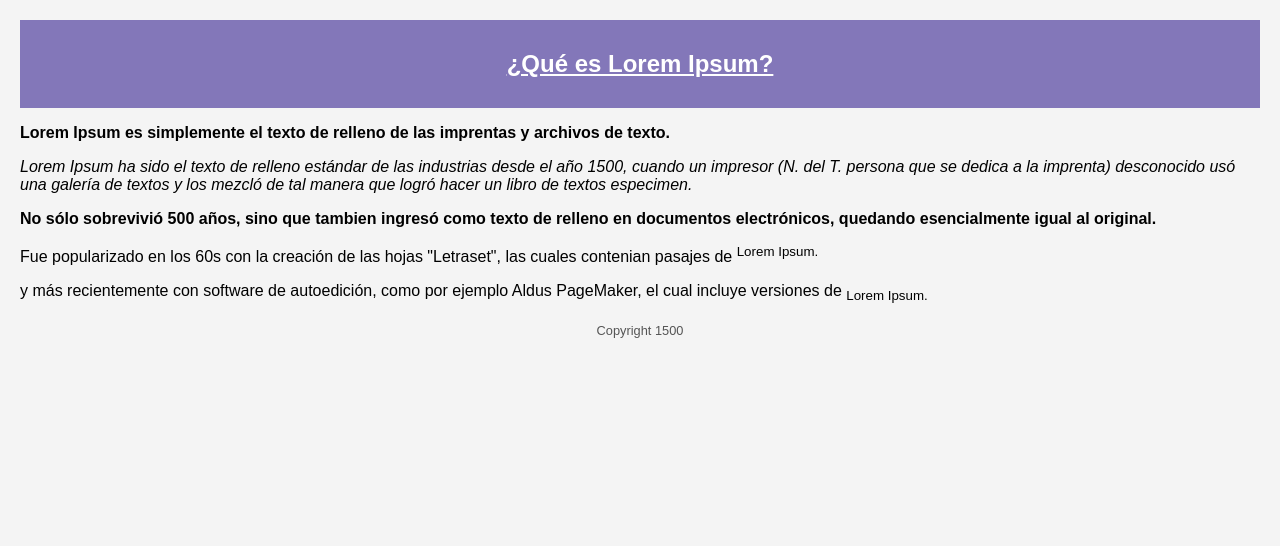
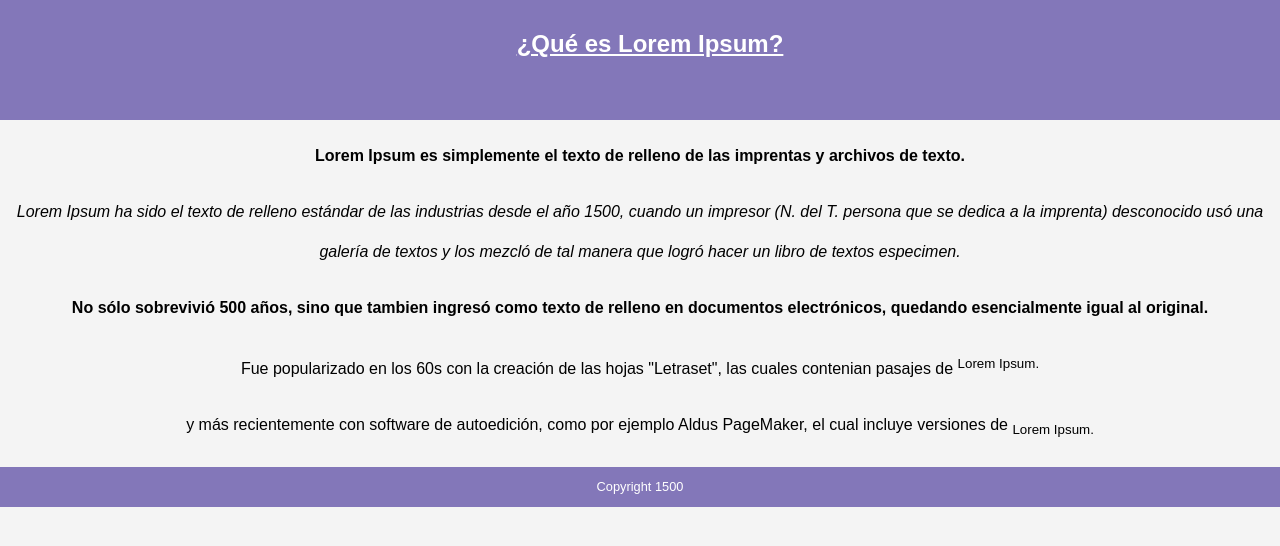
Before and after one commit to laura-benavente/Practica5, a plain HTML site: page index.html in a window 1280 px wide. Drawn offline with Linux system fonts and the light colour scheme.

Commit message:
Practica 5

```diff
--- a/index.html
+++ b/index.html
@@ -12,19 +12,19 @@
 <body>
 
     <header>
-        <h2 class="subrayado">¿Qué es Lorem Ipsum?</h2>
+        <h2 class="subrayado">¿Qué es Lorem Ipsum?</h2> <!-- header con encabezado de segundo nivel subrayado en CSS-->
     </header>
 
     <main>
-        <p class="negrita">Lorem Ipsum es simplemente el texto de relleno de las imprentas y archivos de texto.</p>
-        <p class="cursiva">Lorem Ipsum ha sido el texto de relleno estándar de las industrias desde el año 1500, cuando un impresor (N. del T. persona que se dedica a la imprenta) desconocido usó una galería de textos y los mezcló de tal manera que logró hacer un libro de textos especimen.</p>
-        <p><strong>No sólo sobrevivió 500 años, sino que tambien ingresó como texto de relleno en documentos electrónicos, quedando esencialmente igual al original.</strong></p>
-        <p>Fue popularizado en los 60s con la creación de las hojas "Letraset", las cuales contenian pasajes de <sup>Lorem Ipsum.</sup></p>
-        <p>y más recientemente con software de autoedición, como por ejemplo Aldus PageMaker, el cual incluye versiones de <sub>Lorem Ipsum.</sub></p>
+        <p class="negrita">Lorem Ipsum es simplemente el texto de relleno de las imprentas y archivos de texto.</p><!--Párrafo en negrita desde CSS-->
+        <p class="cursiva">Lorem Ipsum ha sido el texto de relleno estándar de las industrias desde el año 1500, cuando un impresor (N. del T. persona que se dedica a la imprenta) desconocido usó una galería de textos y los mezcló de tal manera que logró hacer un libro de textos especimen.</p><!--Párrafo en cursiva desde CSS-->
+        <p><strong>No sólo sobrevivió 500 años, sino que tambien ingresó como texto de relleno en documentos electrónicos, quedando esencialmente igual al original.</strong></p><!--Párrafo con enfasis e importancia semantica-->
+        <p>Fue popularizado en los 60s con la creación de las hojas "Letraset", las cuales contenian pasajes de <sup>Lorem Ipsum.</sup></p><!--Parrafo con superindice-->
+        <p>y más recientemente con software de autoedición, como por ejemplo Aldus PageMaker, el cual incluye versiones de <sub>Lorem Ipsum.</sub></p><!--Párrafo con subindice-->
     </main>
 
     <footer>
-        <p class="copyright">Copyright 1500</p>
+        <p class="copyright">Copyright 1500</p> <!--Footer con copyright año 1500 como guiño a la creación del Lorem Ipsum -->
     </footer>
 
 </body>
--- a/styles.css
+++ b/styles.css
@@ -1,7 +1,6 @@
 body {
     font-family: Arial, sans-serif; /* Fuente general para toda la página */
-    margin: 0; /* Margen */
-    padding: 20px; /* Relleno */
+    margin: 0; /* Margen */;
     background-color: #f4f4f4; /* Color de fondo */
 }
 
@@ -10,26 +9,34 @@ header {
     color: white; /* Color del texto */
     padding: 10px; /* Relleno */
     text-align: center; /* Centrado del texto */
+    height: 100px; /* altura*/
+    width: 100%; /*ancho*/
 }
 
 h2.subrayado {
-    text-decoration: underline; /* Subrayado del encabezado */
+    text-decoration: underline; /* Subrayado del encabezado de segundo nivel */
 }
-
+main {
+    text-align: center; /*centrar texto de parrafos*/
+    line-height: 40px; /*espacio entre lineas*/
+}
 .negrita {
-    font-weight: bold; /* Negrita */
+    font-weight: bold; /* Negrita del parrafo */
 }
 
 .cursiva {
-    font-style: italic; /* Cursiva */
+    font-style: italic; /* Cursiva del parrafo*/
 }
 
 footer {
     text-align: center; /* Centrado del texto del footer */
-    margin-top: 20px; /* Margen superior */
+    background-color: #8377b9;
+    position: fixed; /* posición*/
+    width: 100%; /* el footer ocupará todo el ancho de la pantalla */
+    max-height: 60px; /* altura maxima del footer*/
 }
 
 .copyright {
-    font-size: 0.8em; /* Letra pequeña para el copyright */
-    color: #555; /* Color gris para el texto del copyright */
+    font-size: 0.8em; /* Tamaño letra para el copyright */
+    color: #ffffff; /* Color blanco fuente de copyright */
 }
```
